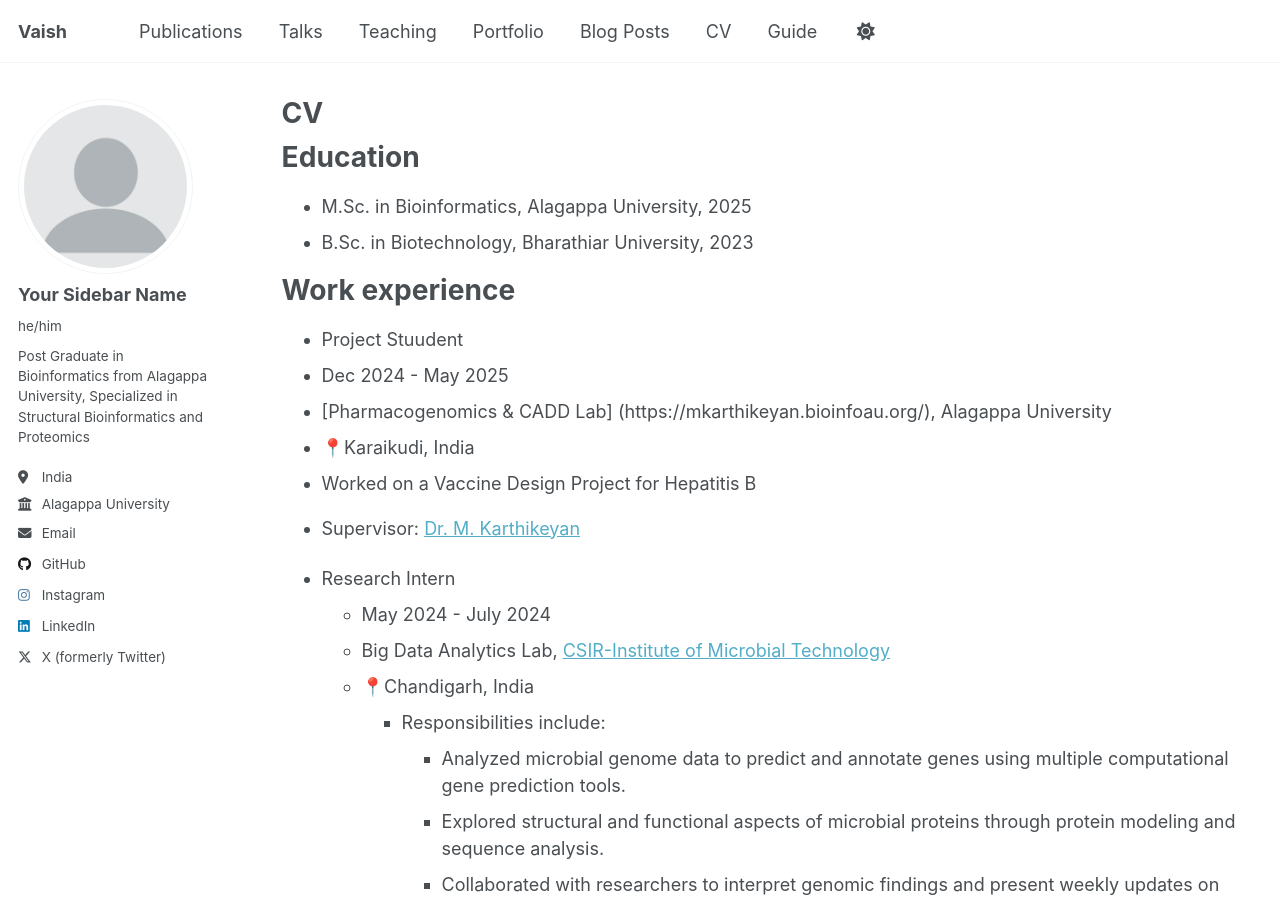
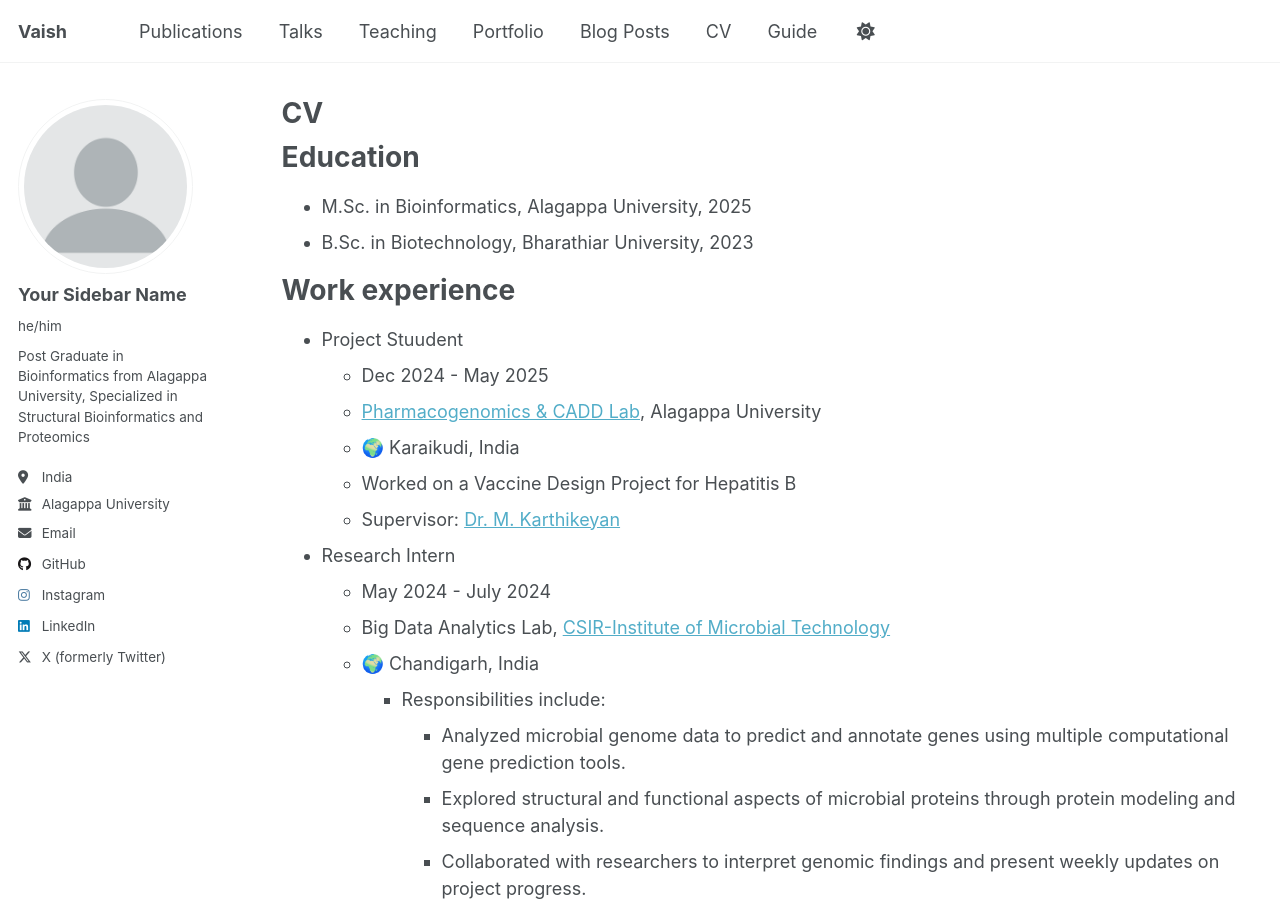
Before and after one commit to vaishnavpvarma/vaishnavpvarma.github.io, a Jekyll site: the page built from _pages/cv.md, in a window 1280 px wide and 900 px high. Built offline with Jekyll 4.4.1, drawn with Linux system fonts in a browser that asks for light colours; a script that is not in the unit is left out.

Commit message:
Update cv.md

```diff
--- a/_pages/cv.md
+++ b/_pages/cv.md
@@ -17,16 +17,16 @@ Education
 Work experience
 ======
 *  Project Stuudent
-  *  Dec 2024 - May 2025
-  * [Pharmacogenomics & CADD Lab] (https://mkarthikeyan.bioinfoau.org/), Alagappa University
-  * 📍Karaikudi, India
-  * Worked on a Vaccine Design Project for Hepatitis B
-  * Supervisor: [Dr. M. Karthikeyan](mailto:karthikeyanm@alagappauniversity.ac.in)
+    *  Dec 2024 - May 2025
+    * [Pharmacogenomics & CADD Lab](https://mkarthikeyan.bioinfoau.org/), Alagappa University
+    * 🌍 Karaikudi, India
+    * Worked on a Vaccine Design Project for Hepatitis B
+    * Supervisor: [Dr. M. Karthikeyan](mailto:karthikeyanm@alagappauniversity.ac.in)
 
 * Research Intern
   * May 2024 - July 2024
   * Big Data Analytics Lab, [CSIR-Institute of Microbial Technology](https://www.imtech.res.in/contact/staff/dr-srikrishna-subramanian)
-  * 📍Chandigarh, India
+  * 🌍 Chandigarh, India
     * Responsibilities include:
       * Analyzed microbial genome data to predict and annotate genes using multiple computational gene prediction tools.
       * Explored structural and functional aspects of microbial proteins through protein modeling and sequence analysis.
```
